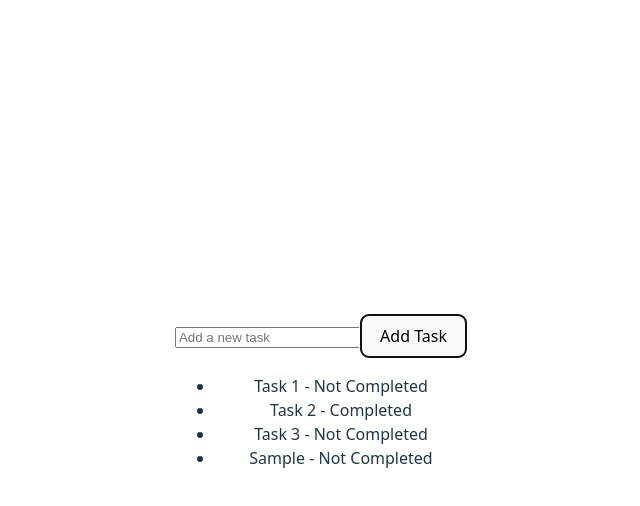
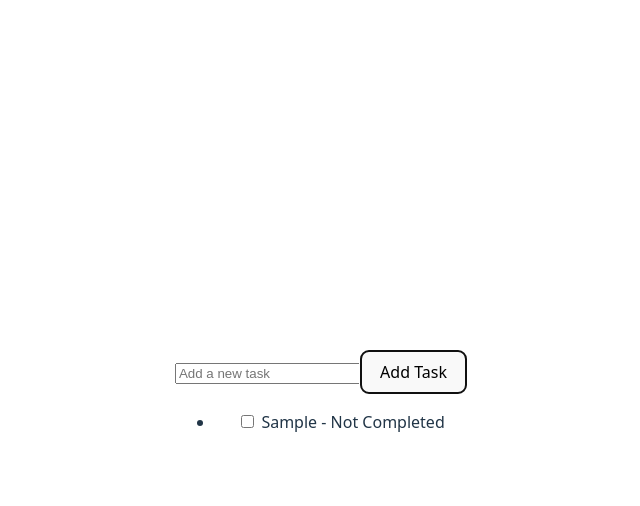
Before and after one commit to tasyamlyni/32-pbk-uts-233510145, a Vue app: page / in a window 1280 px wide. Both pictures are taken after typing "Sample" into the empty fields and a click on the button "Add Task". Shown: the top 506 px of the page, without its empty margins (319-959 px from the left). Built offline with nearby package versions, Linux system fonts and the light colour scheme.

Commit message:
toggle task

```diff
--- a/src/App.vue
+++ b/src/App.vue
@@ -1,11 +1,7 @@
 <script setup>
 import { ref } from 'vue';
 
-const tasks = ref([
-  { id: 1, description: 'Task 1', completed: false },
-  { id: 2, description: 'Task 2', completed: true },
-  { id: 3, description: 'Task 3', completed: false },
-]);
+const tasks = ref([]);
 
 const newTask = ref('');
 
@@ -20,6 +16,10 @@
   }
 };
 
+const toggleTaskCompletion = (task) => {
+  task.completed == !task.completed;
+}
+
 </script>
 
 <template>
@@ -29,12 +29,11 @@
 
     <ul>
       <li v-for="task in tasks" :key="task.id">
-        {{  task.description }} - {{ task.completed ? 'Completed' : 'Not Completed' }}
+        <input type="checkbox" @change="toggleTaskCompletion(task)" v-model="task.completed" />
+        {{ task.description }} - {{ task.completed ? 'Completed' : 'Not Completed' }}
       </li>
     </ul>
   </div>
 </template>
 
-<style scoped>
-
-</style>
+<style scoped></style>
```
